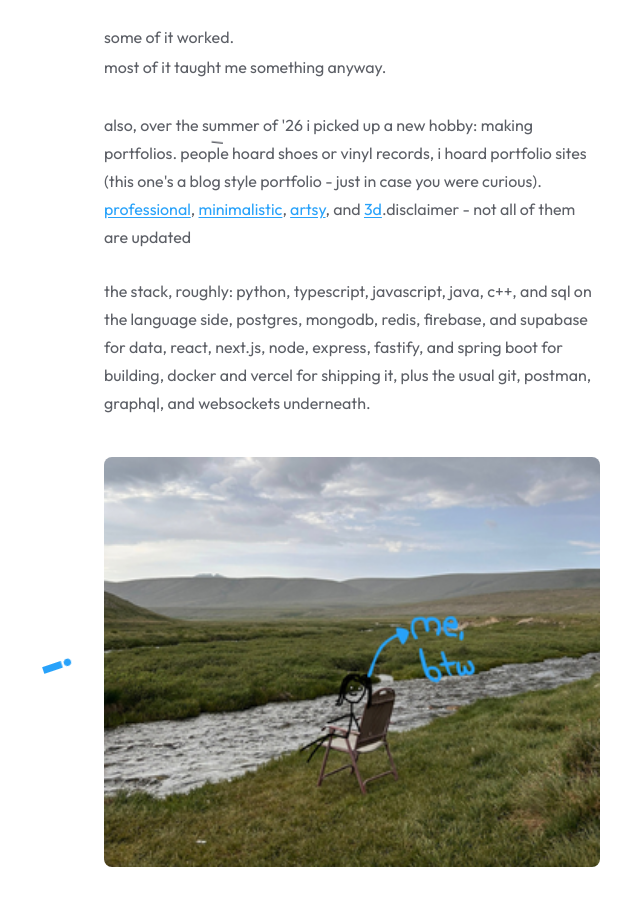
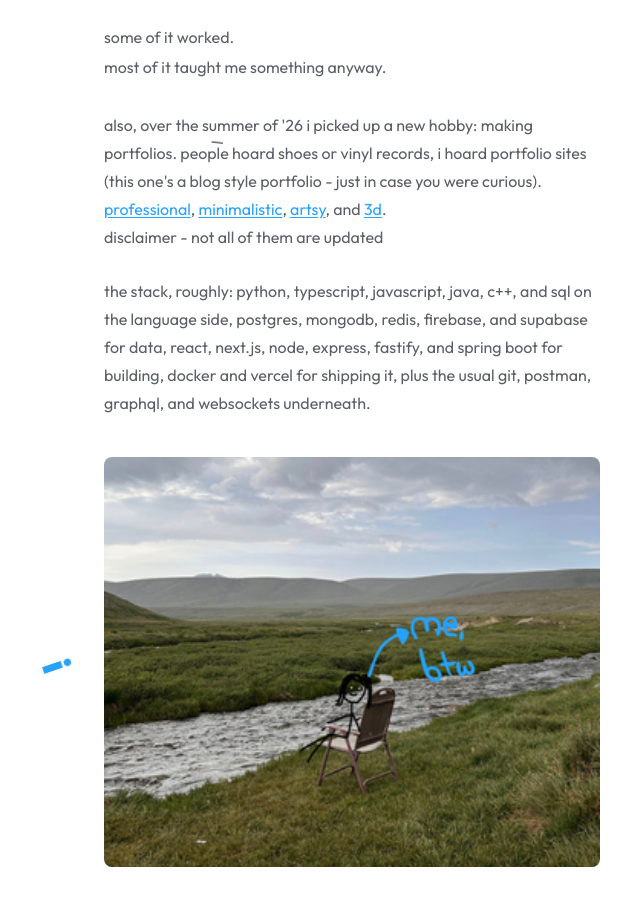
Before and after one commit to zk19604/portfolio-blog, a plain HTML site: page index.html in a window 1280 px wide. Shown: the part 2074-2978 px from the top of the page, without its empty margins (288-928 px from the left). Drawn offline with nearby package versions, Linux system fonts and the light colour scheme.

Commit message:
second commit

```diff
--- a/index.html
+++ b/index.html
@@ -173,7 +173,7 @@
   </div>
 
   <br/>
-  <p>also, over the summer of '26 i picked up a new hobby: making portfolios. people hoard shoes or vinyl records, i hoard portfolio sites (this one's a blog style portfolio - just in case you were curious). <a href="https://zk19604.github.io/portfolio/" target="_blank" rel="noopener">professional</a>, <a href="https://zk19604-portfolio.vercel.app/" target="_blank" rel="noopener">minimalistic</a>, <a href="https://portfolio-2-rho.vercel.app/" target="_blank" rel="noopener">artsy</a>, and <a href="https://portfolio-3d-nu-six.vercel.app/" target="_blank" rel="noopener">3d</a>.disclaimer - not all of them are updated</p>
+  <p>also, over the summer of '26 i picked up a new hobby: making portfolios. people hoard shoes or vinyl records, i hoard portfolio sites (this one's a blog style portfolio - just in case you were curious). <a href="https://zk19604.github.io/portfolio/" target="_blank" rel="noopener">professional</a>, <a href="https://zk19604-portfolio.vercel.app/" target="_blank" rel="noopener">minimalistic</a>, <a href="https://portfolio-2-rho.vercel.app/" target="_blank" rel="noopener">artsy</a>, and <a href="https://portfolio-3d-nu-six.vercel.app/" target="_blank" rel="noopener">3d</a>. <br/> disclaimer - not all of them are updated</p>
 
   <p>the stack, roughly: python, typescript, javascript, java, c++, and sql on the language side, postgres, mongodb, redis, firebase, and supabase for data, react, next.js, node, express, fastify, and spring boot for building, docker and vercel for shipping it, plus the usual git, postman, graphql, and websockets underneath.</p>
 
```
